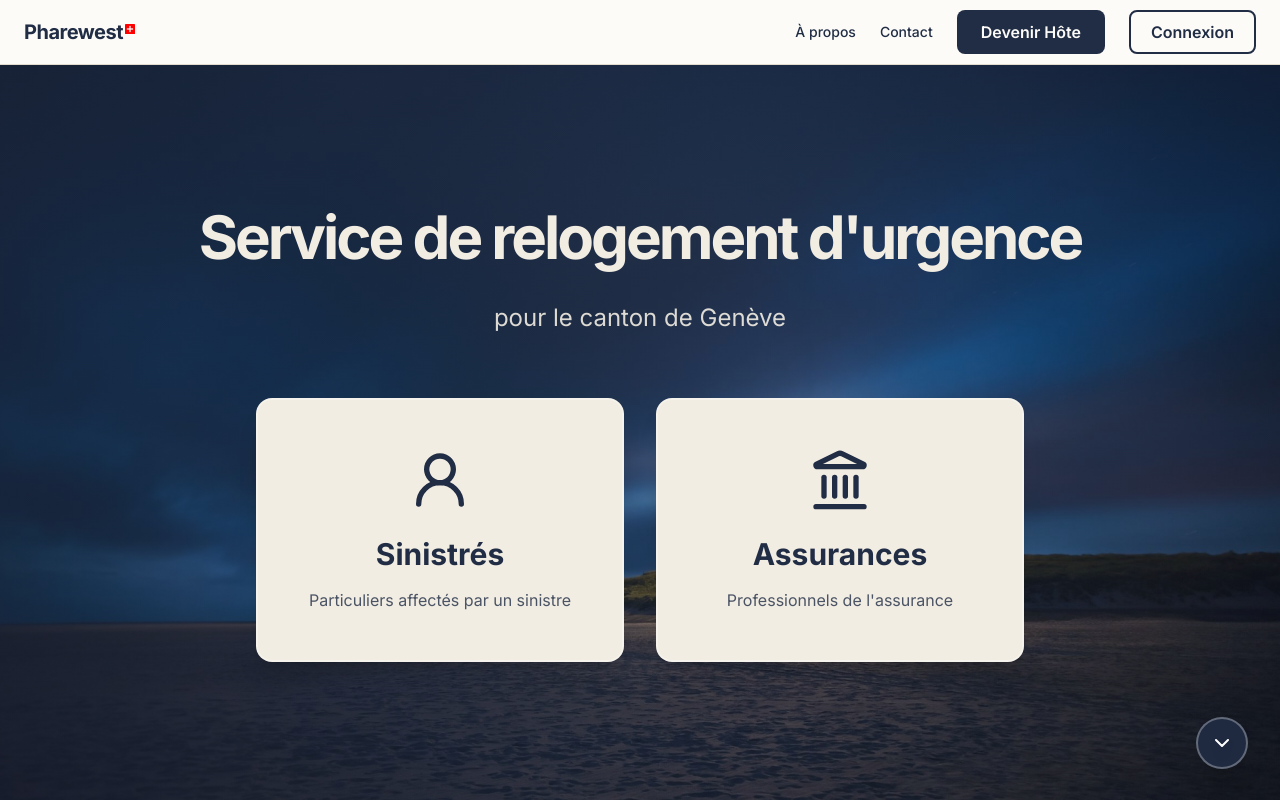
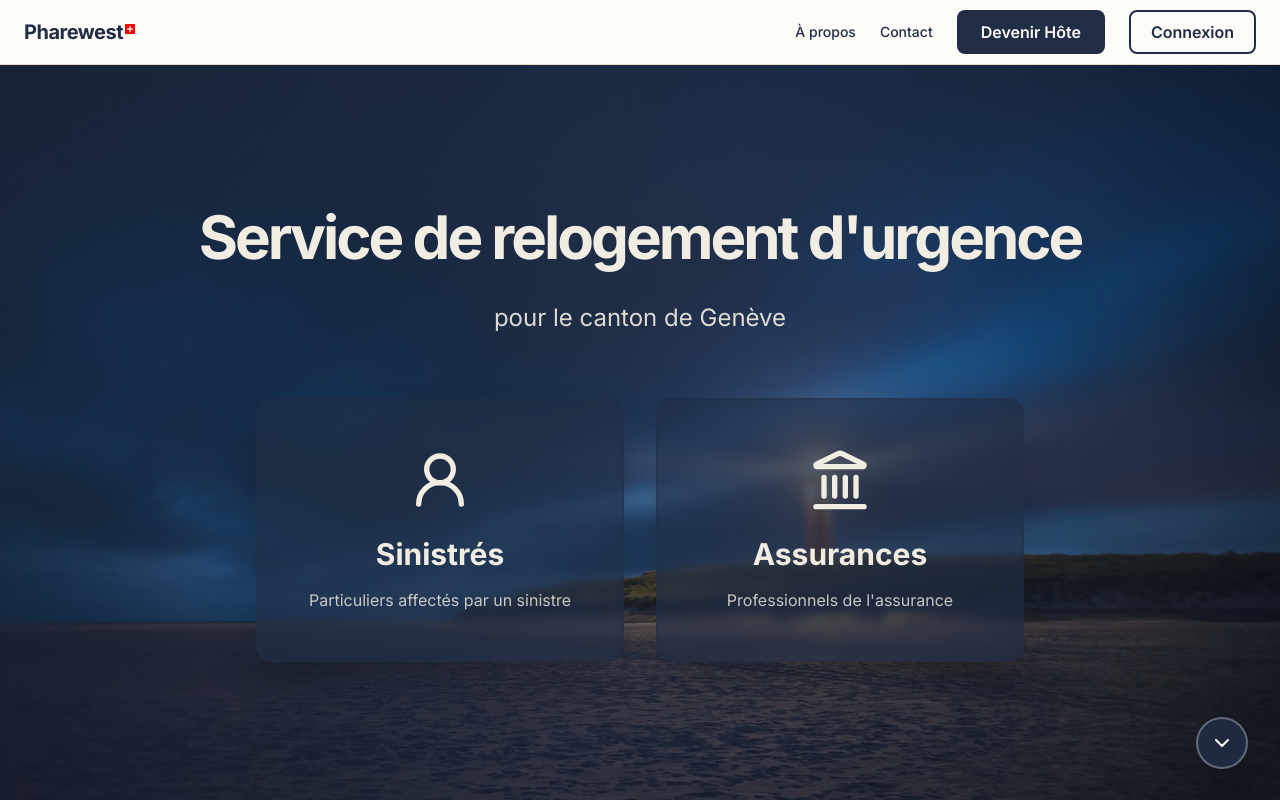
Before and after one commit to valcourgeau/sini, a Next.js app: page / in a window 1280 px wide. Shown: the top 800 px of the page. Built offline with nearby package versions, Linux system fonts and the light colour scheme.

Commit message:
feat: update scroll button main page

```diff
--- a/src/components/ui/scroll-button.tsx
+++ b/src/components/ui/scroll-button.tsx
@@ -29,16 +29,16 @@ export function ScrollButton({ iconName, title, description, sectionId }: Scroll
   return (
     <button
       onClick={scrollToSection}
-      className="group relative overflow-hidden rounded-2xl bg-secondary p-12 text-primary transition-all duration-300 hover:bg-secondary/90 hover:scale-105 shadow-xl hover:shadow-2xl backdrop-blur-sm border-2 border-white/30"
+      className="group relative overflow-hidden rounded-2xl bg-primary/60 p-12 text-secondary transition-all duration-300 hover:bg-primary/90 hover:scale-105 shadow-2xl hover:shadow-3xl backdrop-blur-sm border-2 border-primary/30"
     >
       <div className="relative z-10">
-        <Icon className="h-16 w-16 mb-6 mx-auto" />
-        <h2 className="text-3xl font-bold mb-4">{title}</h2>
-        <p className="text-1xl text-primary/80 whitespace-nowrap">
+        <Icon className="h-16 w-16 mb-6 mx-auto text-secondary" />
+        <h2 className="text-3xl font-bold mb-4 text-secondary">{title}</h2>
+        <p className="text-1xl text-secondary/80 whitespace-nowrap">
           {description}
         </p>
       </div>
-      <div className="absolute inset-0 bg-gradient-to-br from-secondary/20 to-secondary/0 opacity-0 group-hover:opacity-100 transition-opacity" />
+      <div className="absolute inset-0 bg-gradient-to-br from-primary/20 to-primary/0 opacity-0 group-hover:opacity-100 transition-opacity" />
     </button>
   );
 }
```
